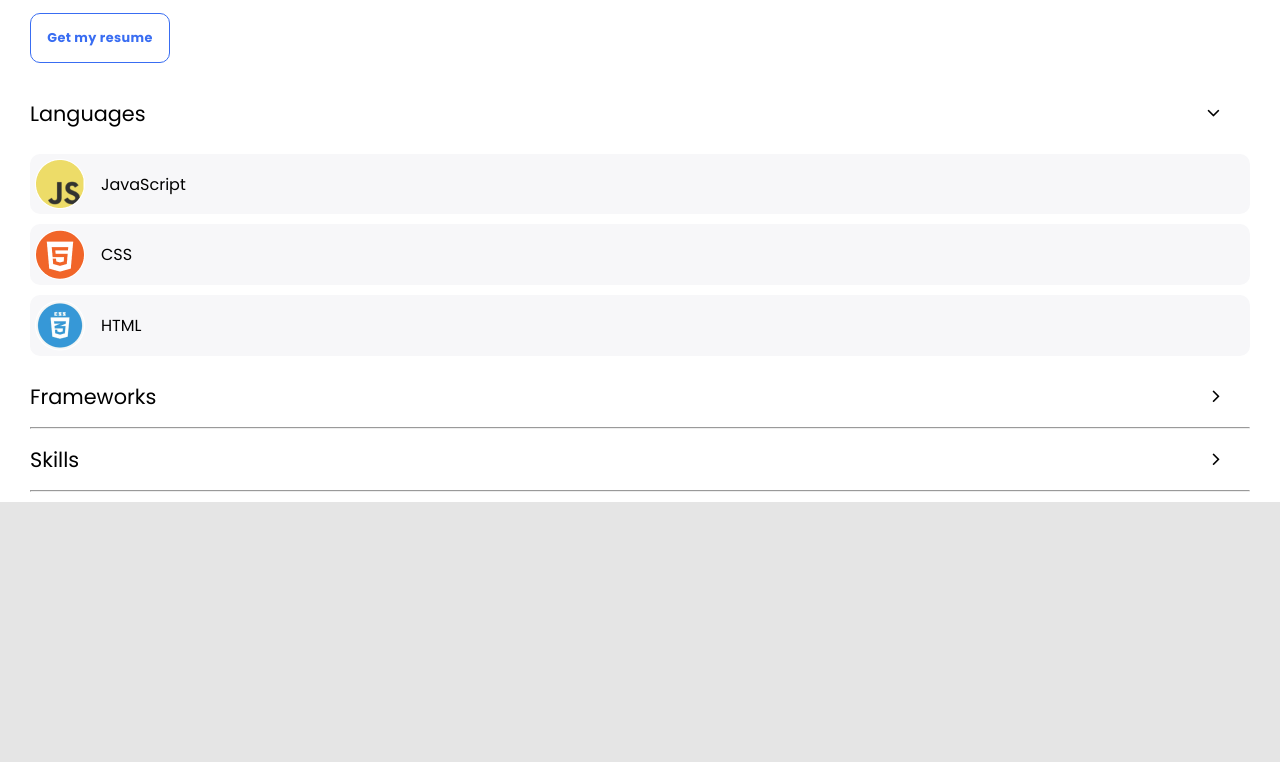
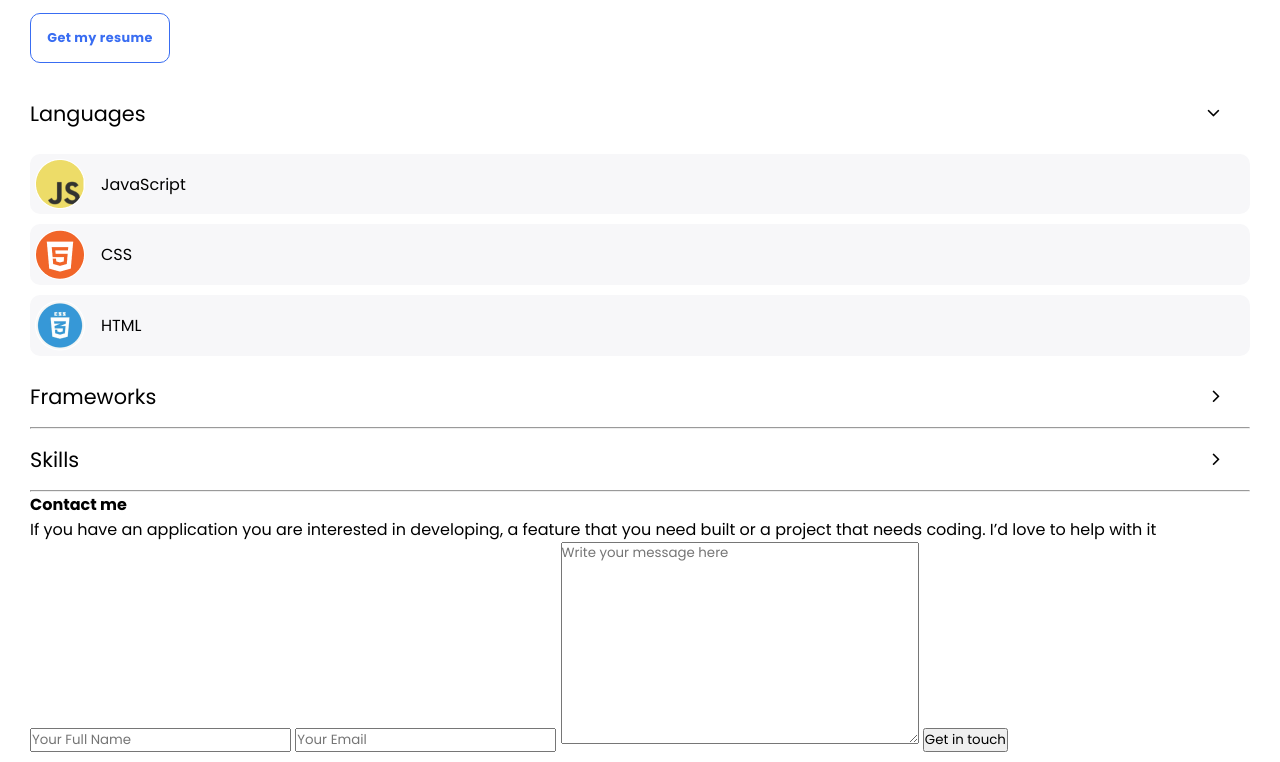
Before and after one commit to yayaismaail/portf, a website: page index.html in a window 1280 px wide. Shown: the part 6777-7539 px from the top of the page. Before the commit the page ends 7279 px from the top, so only its background shows below. Drawn offline with Linux system fonts and the light colour scheme.

Commit message:
Added contact form

```diff
--- a/index.html
+++ b/index.html
@@ -34,18 +34,6 @@
     </header>
 
     <main>
-        <!-- <section class="headline">
-            <h1>I’m Ismail. <br> Glad to see you!</h1>
-            <p class="content">I’m a software developer! I can help you build a product , feature or website Look through some of my work and experience! If you like what you see and have a project you need coded, don’t hestiate to contact me.</p>
-            <p class="connect">LET'S CONNECT</p>
-            <ul class="social-media">
-                <li><a href="#"><i class="fa fa-twitter"></i></a></li>
-                <li><a href="#"><i class="fa fa-linkedin"></i></a></li>
-                <li><a href="#"><i class="fa fa-medium"></i></a></li>
-                <li><a href="#"><i class="fa fa-github"></i></a></li>
-                <li><a href="#"><i class="fa fa-angellist"></i></a></li>
-            </ul>
-        </section> -->
 
         <section class="work-section">
             <div class="work">
@@ -162,6 +150,7 @@
                     </ul>
                     <button type="button" class="resume-btn">Get my resume</button>
                 </div>
+
                 <div class="category">
                     <div class="categories">
                         <ul>
@@ -204,6 +193,28 @@
                         <hr>
                     </div>
                 </div>
+
+                <section class="contact-me-section">
+                    <div class="contact">
+                        <h4 class="contact-me">Contact me</h4>
+                        <p class="contact-info">
+                            If you have an application you are interested in developing, a feature that you need built or a project that needs coding. I’d love to help with it
+                        </p>
+                        <form class="form" id="form" action="https://formspree.io/f/mdovbonp" method="post">
+                            <label for="fullname">
+                                <input name="fullname" type="text" id="fullname" placeholder="Your Full Name" maxlength="30" required >
+                            </label>
+                            <label for="email">
+                                <input name="Email" id="email" type="email" placeholder="Your Email" required >
+                            </label>
+                            <label for="message">
+                                <textarea name="message" id="message" cols="30" rows="10" placeholder="Write your message here" maxlength="500" required></textarea>
+                            </label>
+                            <button type="submit">Get in touch</button>
+                        </form>
+                        <div class="shape"></div>
+                    </div>
+                </section>
             </div>
         </section>
     </main>
```
